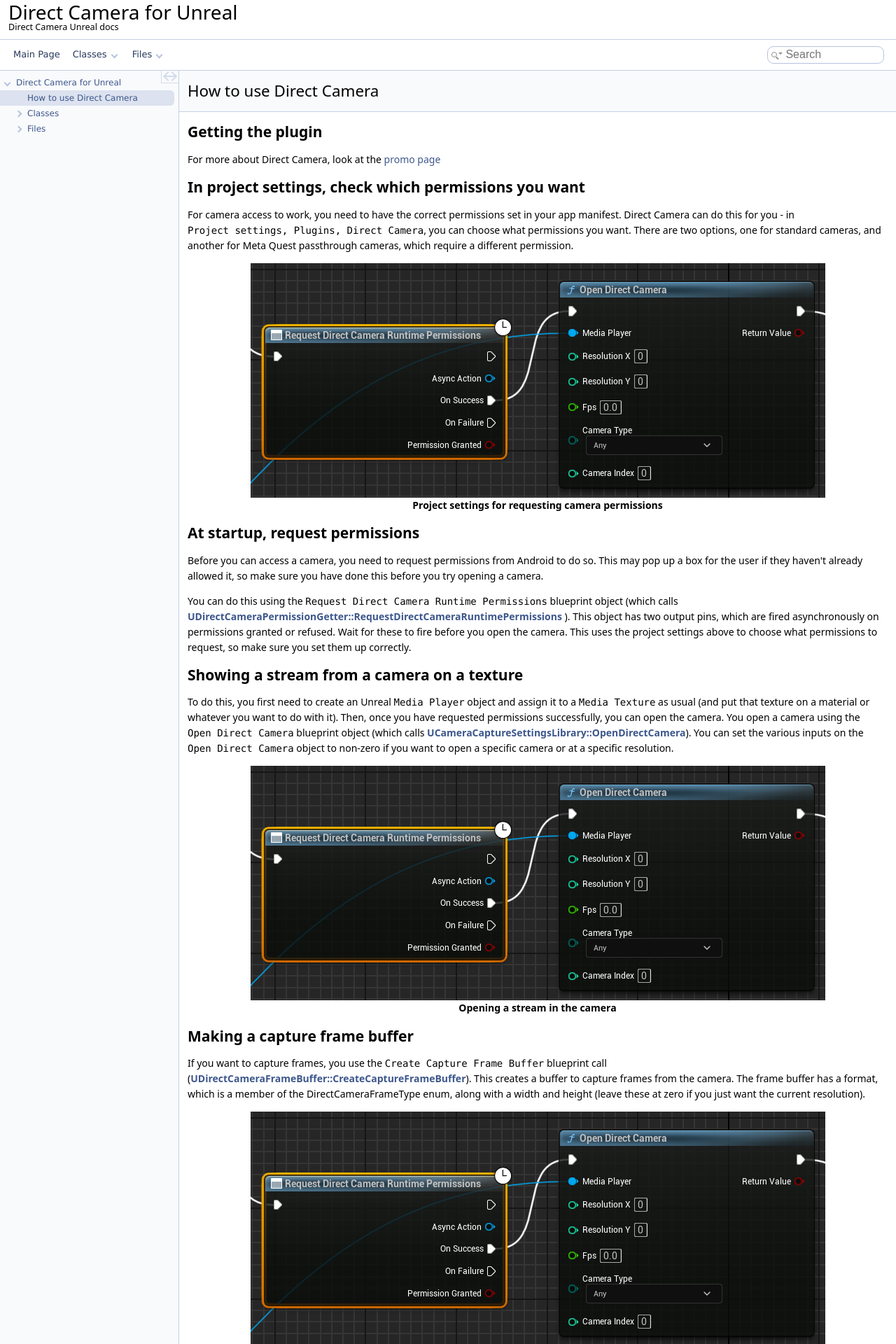
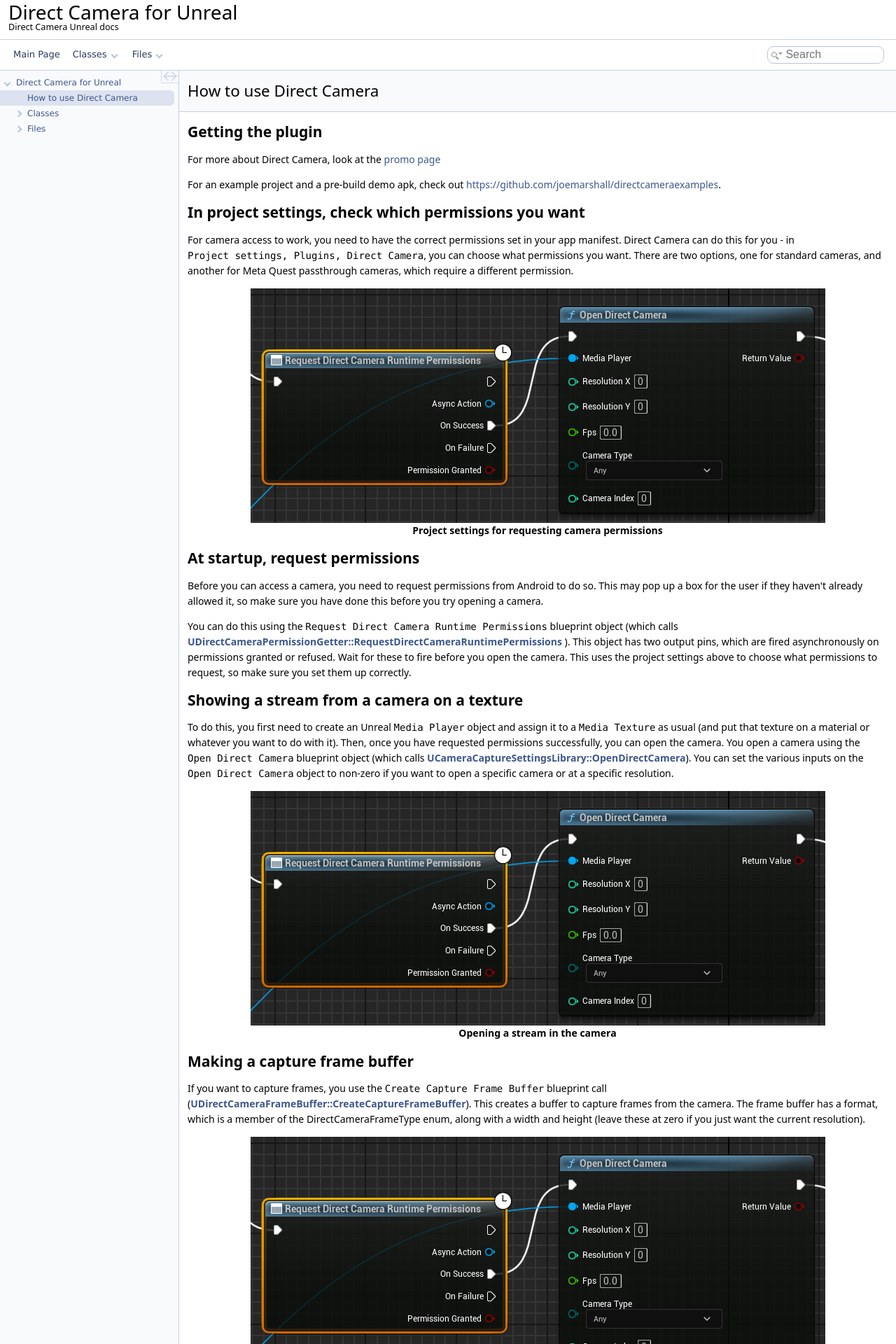
Before and after one commit to joemarshall/directvideo, a Jekyll site: the page doxygen/dc_unreal/index.html, which Jekyll copies as it is, in a window 1280 px wide. Shown: the top 1920 px of the page at 70% size. Built offline with Jekyll 4.4.1, drawn with Linux system fonts in a browser that asks for light colours.

Commit message:
live link

```diff
--- a/directcamera_unreal.markdown
+++ b/directcamera_unreal.markdown
@@ -7,6 +7,10 @@
 ## What is it?
 
 DirectCamera Android enables high performance camera capture and playback within Unreal Engine on Android devices, including phones and VR Headsets such as Meta Quest 2 & 3. It uses the Vulkan graphics API to keep all video handling in GPU, with frames being decompressed directly into Unreal textures, which means you can use full camera quality in-game. It also enables you to select and capture multiple camera devices e.g. front and back cameras, left and right eye cameras on Quest 3, and to easily configure camera settings such as shutter speed, resolution, white balance & focus through blueprint.
+
+Buy it here:
+
+[https://www.fab.com/listings/b1ad42b6-f1f5-479c-a2b2-af24cd4bc18b](https://www.fab.com/listings/b1ad42b6-f1f5-479c-a2b2-af24cd4bc18b).
 
 ## Demo and test APKs
 
--- a/doxygen/dc_unreal/class_f_direct_camera_android_module.html
+++ b/doxygen/dc_unreal/class_f_direct_camera_android_module.html
@@ -101,7 +101,7 @@
 <tr class="memitem:a8a13b9f16c57feed30b0652f42435976" id="r_a8a13b9f16c57feed30b0652f42435976"><td class="memItemLeft" align="right" valign="top">virtual void&#160;</td><td class="memItemRight" valign="bottom"><a class="el" href="#a8a13b9f16c57feed30b0652f42435976">ShutdownModule</a> () override</td></tr>
 </table>
 <a name="details" id="details"></a><h2 id="header-details" class="groupheader">Detailed Description</h2>
-<div class="textblock"><p>This module runs on Android only, and does the actual connection to the camera using the Android Camera2 API (via the DirectCamera library which lives in <span class="tt">lib/*.so</span>)</p>
+<div class="textblock"><p>This module runs on Android only, and does the actual connection to the camera using the Android Camera2 API (via the DirectCamera library which lives in <span class="tt">lib/</span>)</p>
 <p>You should not need to interact with anything in this module directly, instead use <a class="el" href="class_u_camera_capture_settings_library.html#a304b1e6fcbf4ea01cf15d65932975426">UCameraCaptureSettingsLibrary::OpenDirectCamera</a> which is exposed to blueprints as <b>Open Direct Camera</b>. Or use URLs directly if you want, check out the OpenDirectCamera documentation for more information on those. </p>
 </div><a name="doc-func-members" id="doc-func-members"></a><h2 id="header-doc-func-members" class="groupheader">Member Function Documentation</h2>
 <a id="a8a13b9f16c57feed30b0652f42435976" name="a8a13b9f16c57feed30b0652f42435976"></a>
--- a/doxygen/dc_unreal/index.html
+++ b/doxygen/dc_unreal/index.html
@@ -95,6 +95,7 @@
 <div class="textblock"><h2 class="doxsection"><a class="anchor" id="autotoc_md0"></a>
 Getting the plugin</h2>
 <p>For more about Direct Camera, look at the <a href="../../directcamera_unreal.html">promo page</a></p>
+<p>For an example project and a pre-build demo apk, check out <a href="https://github.com/joemarshall/directcameraexamples">https://github.com/joemarshall/directcameraexamples</a>.</p>
 <h2 class="doxsection"><a class="anchor" id="autotoc_md1"></a>
 In project settings, check which permissions you want</h2>
 <p>For camera access to work, you need to have the correct permissions set in your app manifest. Direct Camera can do this for you - in <span class="tt">Project settings, Plugins, Direct Camera</span>, you can choose what permissions you want. There are two options, one for standard cameras, and another for Meta Quest passthrough cameras, which require a different permission.</p>
```
